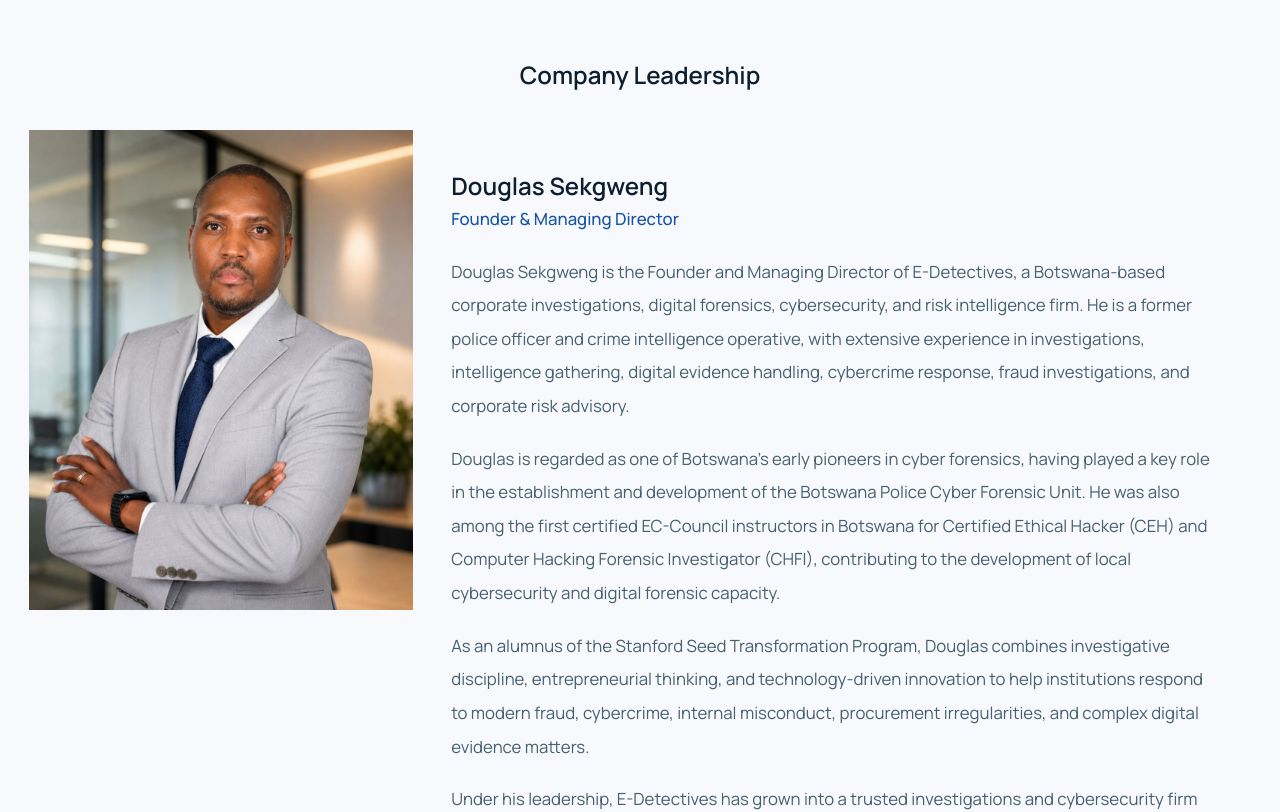
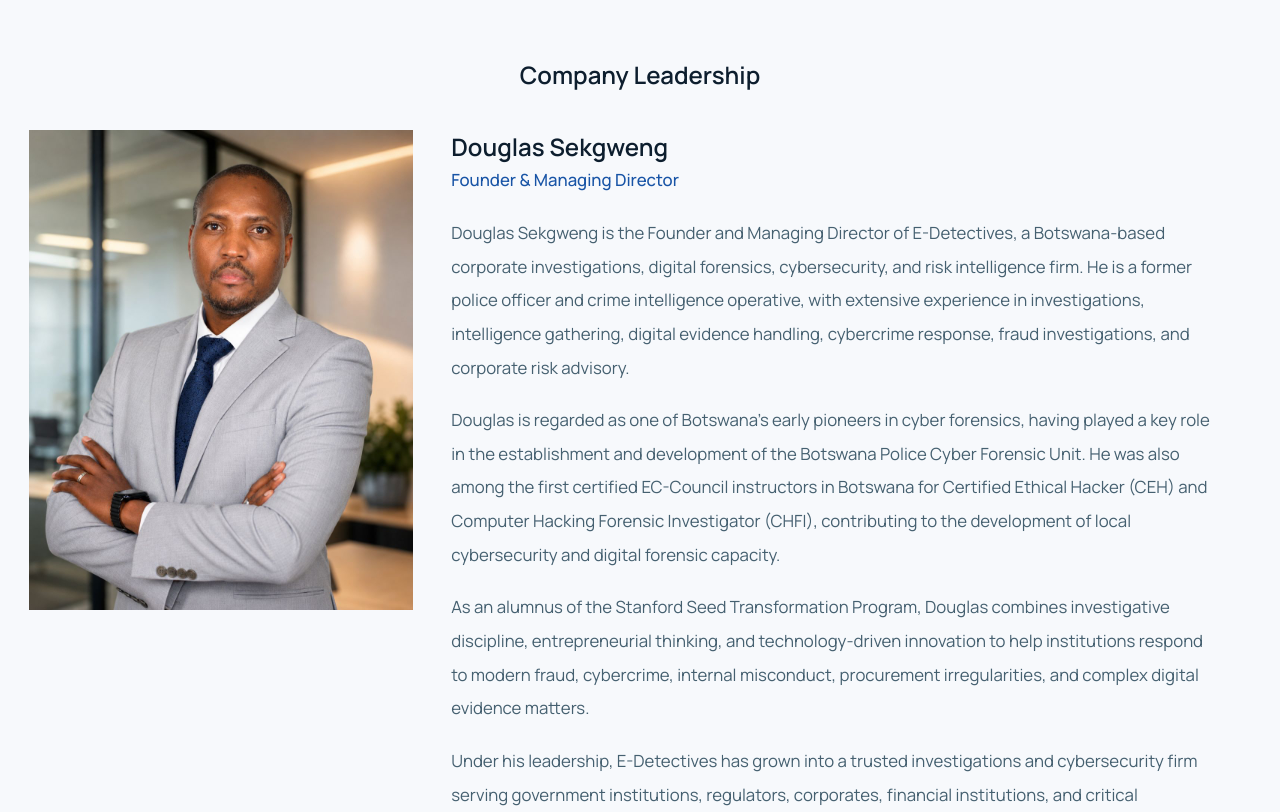
Before and after one commit to smitster1403/edetectives, a Next.js app: page /about in a window 1280 px wide. Shown: the part 1020-1832 px from the top of the page. Built offline with nearby package versions, Linux system fonts and the light colour scheme.

Commit message:
about us page adjustements to the leadership snapshots.

```diff
--- a/components/leader-cards.tsx
+++ b/components/leader-cards.tsx
@@ -40,7 +40,7 @@
         return (
           <div
             key={leader.id}
-            className={`flex flex-col md:flex-row ${imageLeft ? "" : "md:flex-row-reverse"}`}
+            className={`flex flex-col md:flex-row md:items-start ${imageLeft ? "" : "md:flex-row-reverse"}`}
           >
             {/* Photo */}
             <div className="shrink-0 w-full md:w-80">
@@ -55,7 +55,7 @@
 
             {/* Bio */}
             <div
-              className="flex flex-col justify-center p-6 md:p-8"
+              className="flex flex-col justify-start px-6 pb-6 md:px-8 md:pb-8"
               style={{ flex: 1 }}
             >
               <h3 className="text-xl font-semibold leading-snug" style={{ color: "var(--text-heading)" }}>
```
